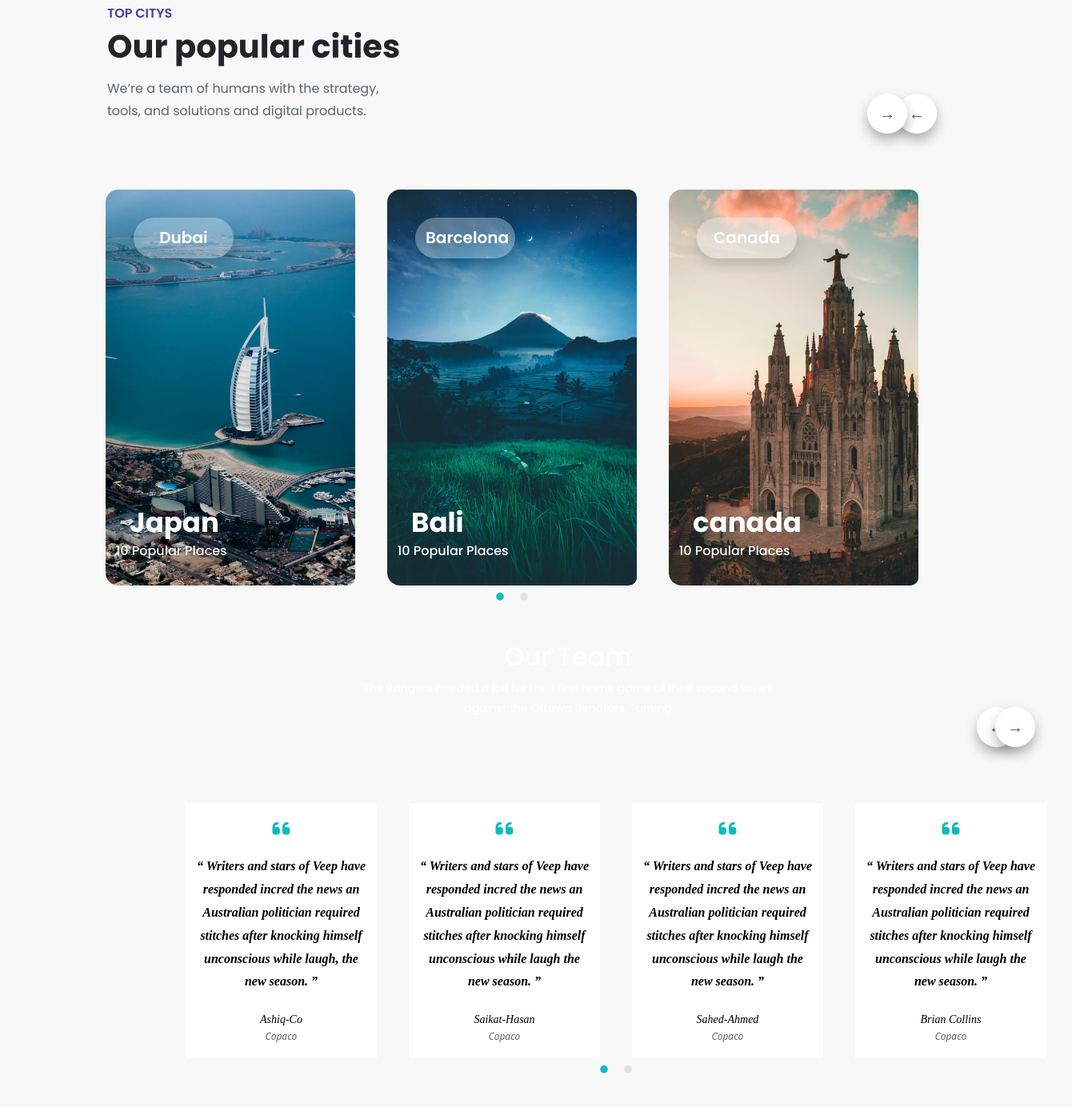
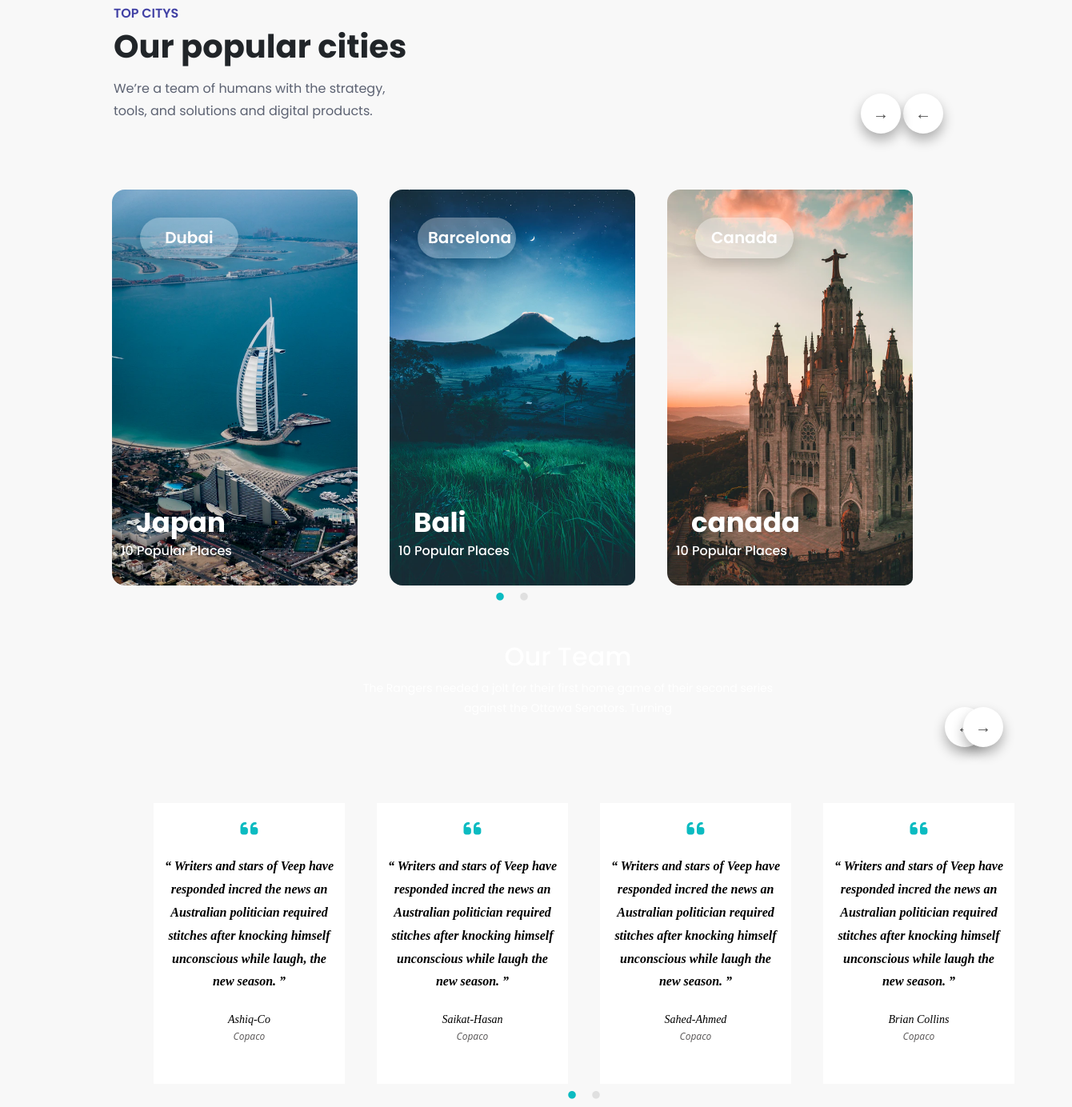
Before and after one commit to codewithsaikat/Dream-Travel, a plain HTML site: page index.html in a window 1280 px wide. Shown: the part 3676-5060 px from the top of the page at 80% size, 1340 px wide, since content can reach past the window. Drawn offline with nearby package versions, Linux system fonts and the light colour scheme; a web font is replaced by a local one.

Commit message:
testimony

```diff
--- a/assets/js/scripts.js
+++ b/assets/js/scripts.js
@@ -63,7 +63,7 @@ $(document).ready(function (){
           {
             breakpoint: 1024,
             settings: {
-              slidesToShow: 3,
+              slidesToShow: 2,
               slidesToScroll: 2,
               infinite: true,
               dots: true
--- a/index.html
+++ b/index.html
@@ -373,7 +373,7 @@
                <div class="row">
                   <div class="col-lg-12">
                      <div class="card-list">
-                        <div class="single-team-item  single-team-1 " style="background-image: url(./assets/img/card-carousel-1.png)">
+                        <div class="single-team-item  single-team-1 "width="365" style="background-image: url(./assets/img/card-carousel-1.png)">
                             <button type="button" class="btn shadow">Dubai</button>
                             <h3>Japan</h3>
                             <p>10 Popular Places</p>
--- a/scss/style.scss
+++ b/scss/style.scss
@@ -549,7 +549,7 @@ textarea:focus {
 .card-carousel {
 
   background-color: #f8f8f8;
-  padding: 20px 100px;
+  padding: 20px 108px;
 
   .mg-l {
     margin-left: 10px;
@@ -694,7 +694,7 @@ textarea:focus {
 
 
 
-/*****our team web slider****/
+/*****testimonial-carousel****/
 
 .container {
   margin-right: 0px;
@@ -703,7 +703,7 @@ textarea:focus {
   .row {
     margin-right: 0px;
     .col-md-12 {
-      margin-left: 60px;
+      margin-left: 20px;
     }
   }
 }
@@ -725,6 +725,10 @@ textarea:focus {
     background: #fff;
     margin: 20px;
     text-align: center;
+    height: 351px;
+    width: 310px;
+    min-height: 310px;
+    // max-width: 310px;
     padding: 10px;
     color: #000;
     font-size: 16px;
```
Also changed, not shown: css/style.css, 1 other file.
